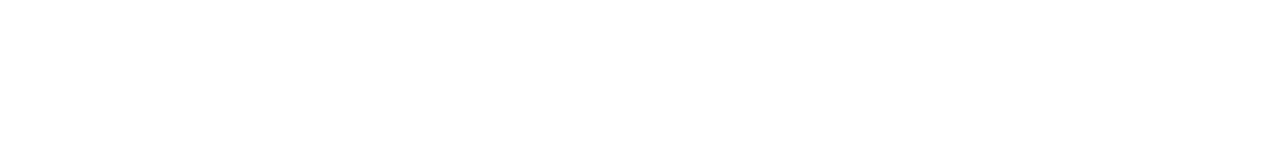
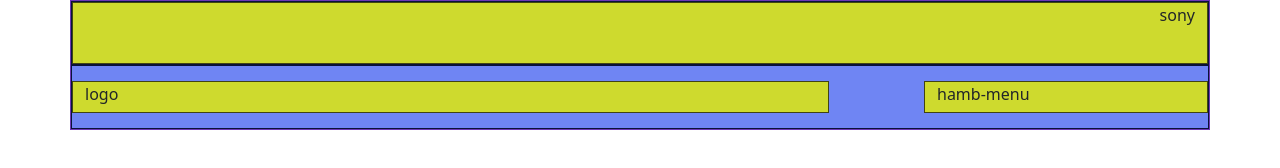
Before and after one commit to simonebonifazi/html-css-playstation, a plain HTML site: page index.html in a window 1280 px wide. Drawn offline with nearby package versions, Linux system fonts and the light colour scheme.

Commit message:
header-added

```diff
--- a/css/style.css
+++ b/css/style.css
@@ -0,0 +1,29 @@
+/* layout con blocchettoni */
+/* debug layout*/
+.debug .row {
+    border: 1px solid #0a1238;
+    background-color: #6f85f3;
+    min-height: 4rem;
+
+}
+
+.debug [class^="col"] {
+    border: 1px solid #414413;
+    background-color: #ceda2e;
+    min-height: 2rem;
+}
+
+.debug section {
+    border: 1px dashed rgb(133, 243, 219);
+    background-color: rgb(36, 184, 60);
+}
+
+.debug .container {
+    border: 1px solid #6c36b4;
+}
+
+.debug .div {
+    border: 1px dashed rgb(216, 234, 241)
+}
+
+/* layout */
--- a/index.html
+++ b/index.html
@@ -18,8 +18,26 @@
     <link rel="stylesheet" href="css/style.css">
 </head>
 
-<body>
+<body class="debug">
+    <header>
+        <div class="container">
+            <div class="row text-end">
+                <div class="col"> sony</div>
+            </div>
+            <div class="row justify-content-between align-items-center">
+                <div class="col col-lg-8 "> logo</div>
+                <div class="col offset-lg-1 col-lg-3 "> hamb-menu</div>
+            </div>
 
+        </div>
+
+    </header>
+    <main>
+
+    </main>
+    <footer>
+
+    </footer>
 </body>
 
 </html>
```
